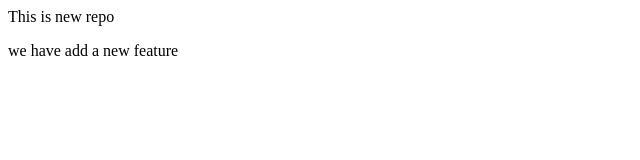
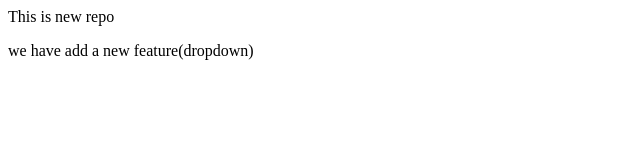
Before and after one commit to Priyanshu45Kumar/LocalRepo, a plain HTML site: page index.html in a window 1280 px wide. Shown: the full height of the page, 0-640 px from the left. Drawn offline with Linux system fonts and the light colour scheme.

Commit message:
Add dropdown

```diff
--- a/index.html
+++ b/index.html
@@ -1,2 +1,2 @@
 <p>This is new repo</p>
-<P>we have add a new feature</P>
+<P>we have add a new feature(dropdown)</P>
```
